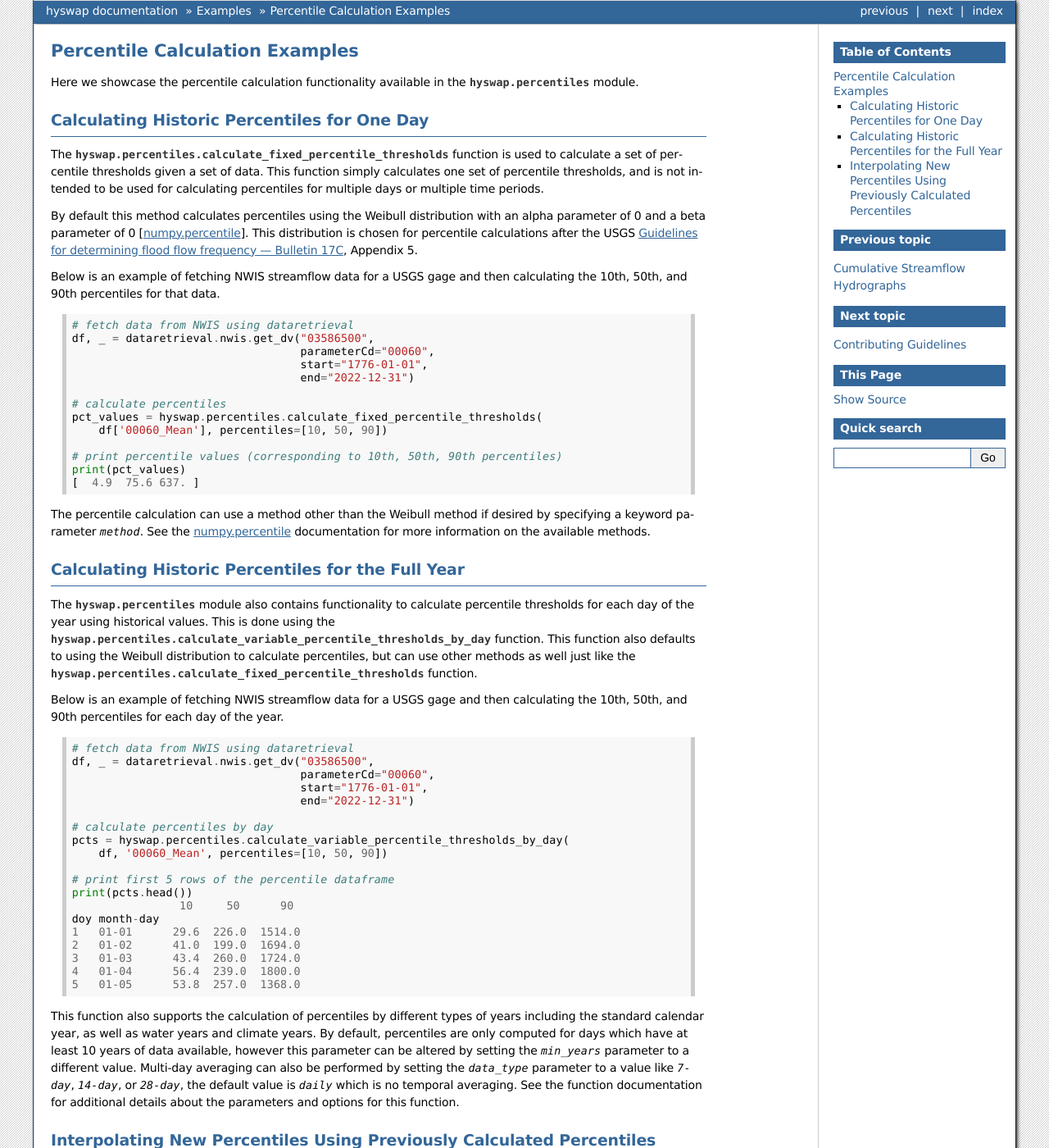
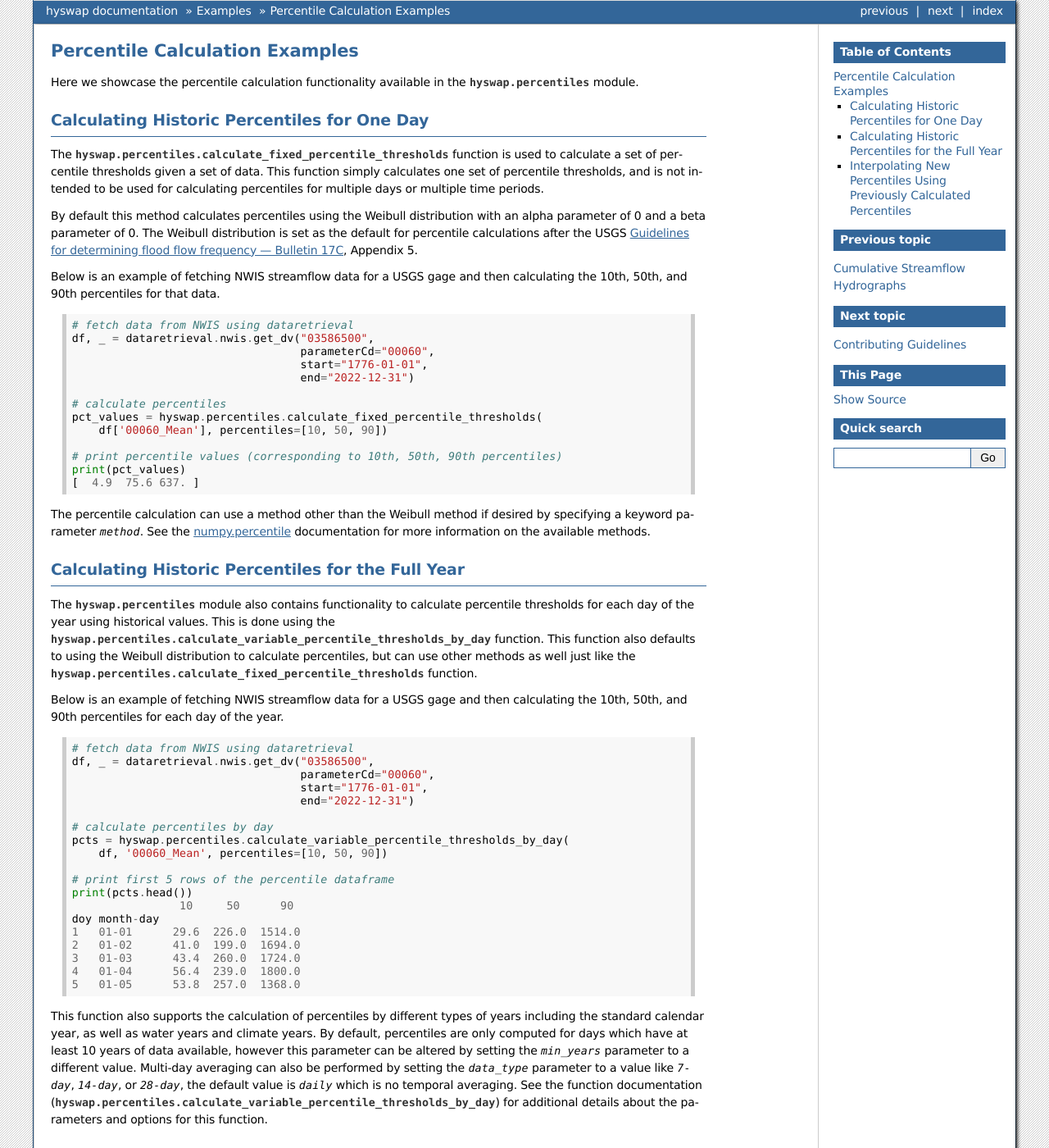
Before and after one commit to DOI-USGS/hyswap, a Sphinx documentation site: the page built from docs/source/examples/percentile_calculation_examples.rst, in a window 1280 px wide and 1400 px high. Shown: the whole window at 82% size. Built offline with Sphinx 7.4.7, drawn with Linux system fonts in a browser that asks for light colours.

Commit message:
update doc example text

```diff
--- a/docs/source/examples/percentile_calculation_examples.rst
+++ b/docs/source/examples/percentile_calculation_examples.rst
@@ -16,8 +16,8 @@ not intended to be used for calculating percentiles for multiple days or
 multiple time periods.
 
 By default this method calculates percentiles using the Weibull distribution
-with an alpha parameter of 0 and a beta parameter of 0 [`numpy.percentile`_].
-This distribution is chosen for percentile calculations after the USGS
+with an alpha parameter of 0 and a beta parameter of 0. The Weibull
+distribution is set as the default for percentile calculations after the USGS
 `Guidelines for determining flood flow frequency — Bulletin 17C`_, Appendix 5.
 
 Below is an example of fetching NWIS streamflow data for a USGS gage and then
@@ -90,7 +90,9 @@ years of data available, however this parameter can be altered by setting the
 Multi-day averaging can also be performed by setting the `data_type` parameter
 to a value like `7-day`, `14-day`, or `28-day`, the default value is `daily`
 which is no temporal averaging.
-See the function documentation for additional details about the parameters
+See the function documentation
+(:obj:`hyswap.percentiles.calculate_variable_percentile_thresholds_by_day`)
+for additional details about the parameters
 and options for this function.
 
 
```
